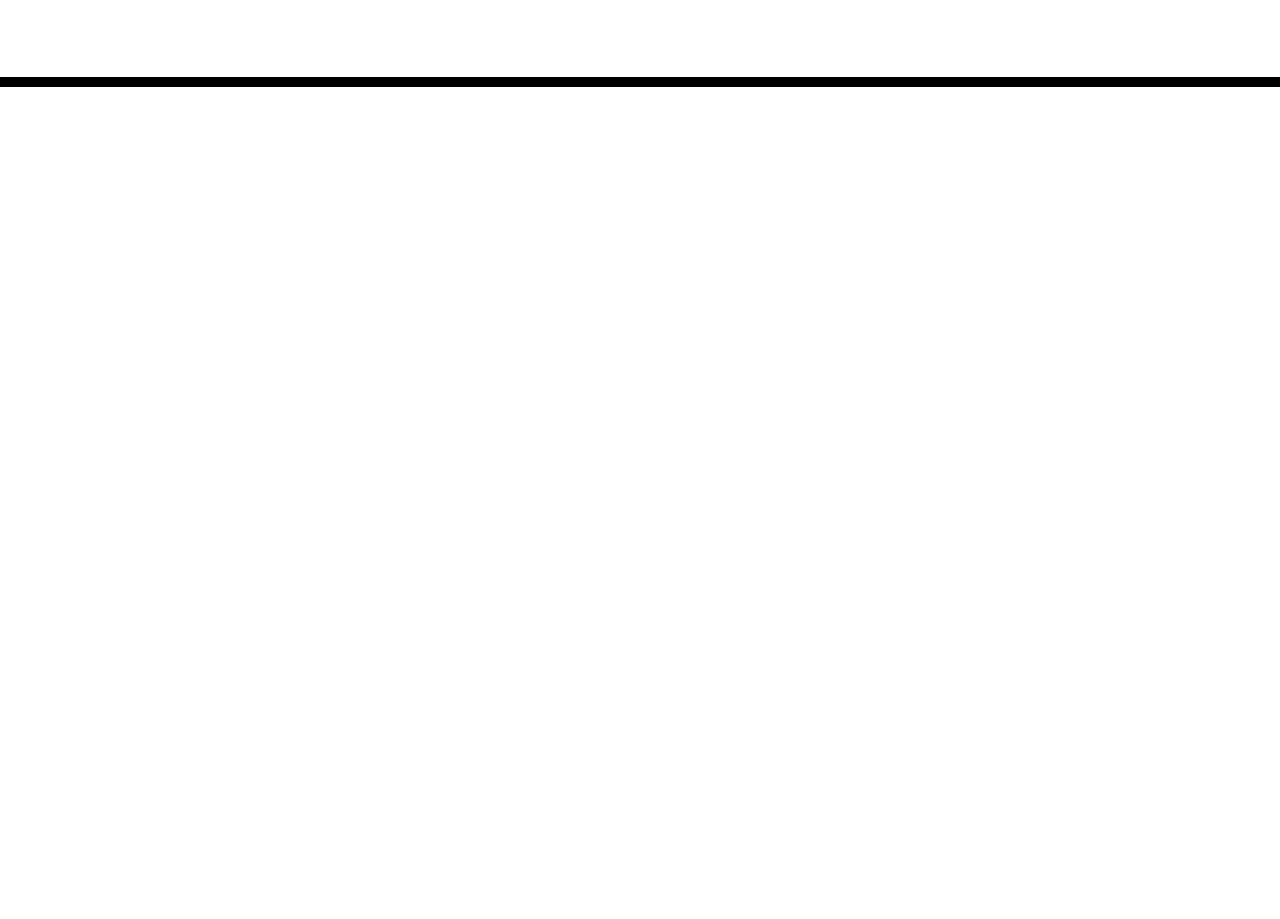
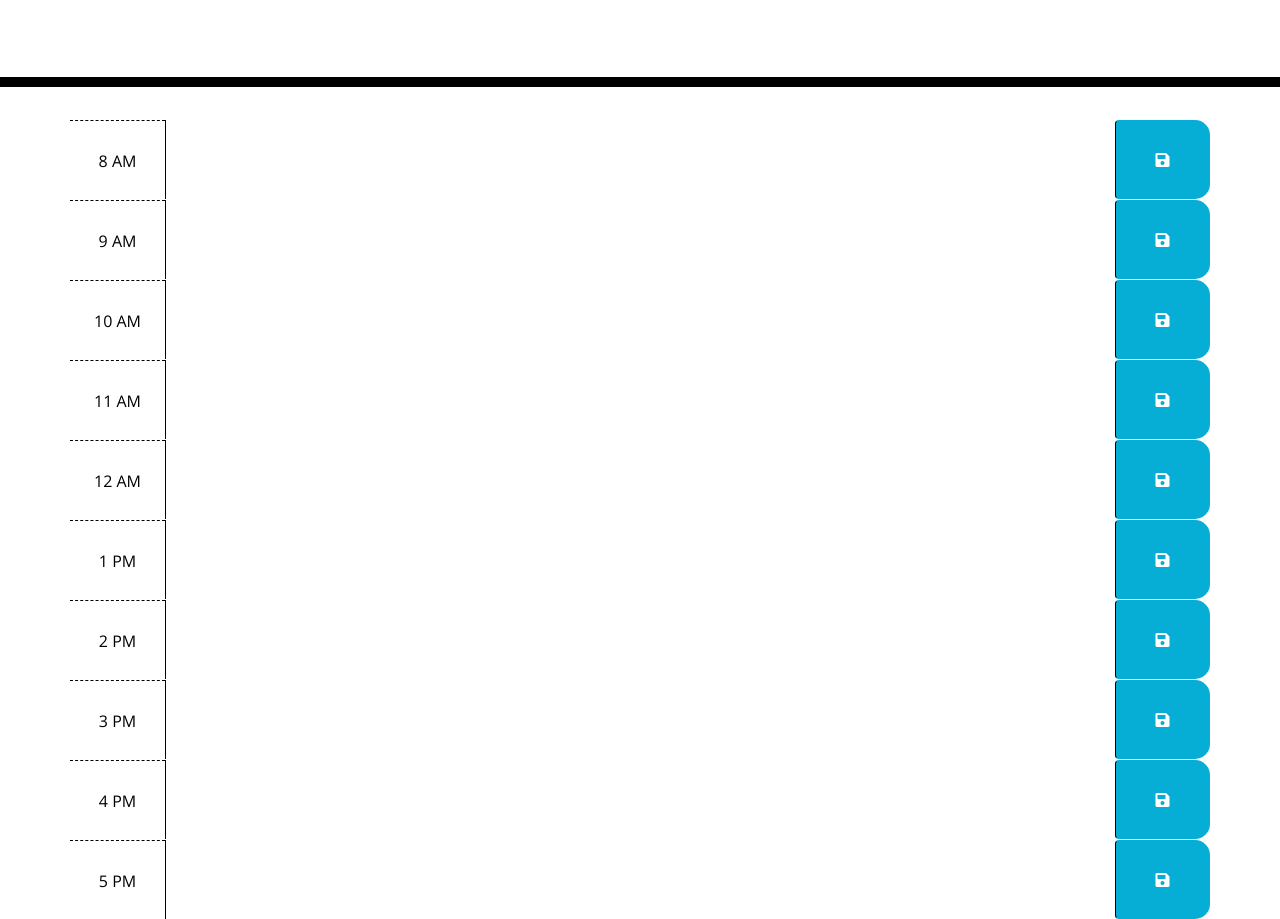
Before and after one commit to Tien24196/Code-for-fun, a plain HTML site: page index.html in a window 1280 px wide. Shown: the part 181-1100 px from the top of the page. Before the commit the page ends 800 px from the top, so only its background shows below. Drawn offline with nearby package versions, Linux system fonts and the light colour scheme.

Commit message:
updated HTML with time slots

```diff
--- a/index.html
+++ b/index.html
@@ -30,9 +30,90 @@
     </header>
     <div class="container">
       <!-- Timeblocks go here -->
+      <div id="hour-8" class="row time-block">
+        <div class="col-md-1 hour">
+                8 AM
+        </div>
+        <textarea class="col-md-10 description"></textarea>
+        <button class="btn saveBtn col-md-1"><i class="fas fa-save"></i></button>
+      </div>
+
+      <div id="hour-9" class="row time-block">
+        <div class="col-md-1 hour">
+                  9 AM
+        </div>
+        <textarea class="col-md-10 description"></textarea>
+        <button class="btn saveBtn col-md-1"><i class="fas fa-save"></i></button>
+      </div>
+
+      <div id="hour-10" class="row time-block">
+        <div class="col-md-1 hour">
+                  10 AM
+        </div>
+        <textarea class="col-md-10 description"></textarea>
+        <button class="btn saveBtn col-md-1"><i class="fas fa-save"></i></button>
+      </div>
+
+      <div id="hour-11" class="row time-block">
+        <div class="col-md-1 hour">
+                   11 AM
+        </div>
+        <textarea class="col-md-10 description"></textarea>
+        <button class="btn saveBtn col-md-1"><i class="fas fa-save"></i></button>
+      </div>
+
+
+      <div id="hour-12" class="row time-block">
+        <div class="col-md-1 hour">
+                     12 AM
+        </div>
+        <textarea class="col-md-10 description"></textarea>
+        <button class="btn saveBtn col-md-1"><i class="fas fa-save"></i></button>
+      </div>
+
+      <div id="hour-1" class="row time-block">
+        <div class="col-md-1 hour">
+                       1 PM
+        </div>
+        <textarea class="col-md-10 description"></textarea>
+        <button class="btn saveBtn col-md-1"><i class="fas fa-save"></i></button>
+      </div>
+
+      <div id="hour-2" class="row time-block">
+        <div class="col-md-1 hour">
+                       2 PM
+        </div>
+        <textarea class="col-md-10 description"></textarea>
+        <button class="btn saveBtn col-md-1"><i class="fas fa-save"></i></button>
+      </div>
+
+      <div id="hour-3" class="row time-block">
+        <div class="col-md-1 hour">
+                        3 PM
+        </div>
+        <textarea class="col-md-10 description"></textarea>
+        <button class="btn saveBtn col-md-1"><i class="fas fa-save"></i></button>
+      </div>
+
+      <div id="hour-4" class="row time-block">
+        <div class="col-md-1 hour">
+                        4 PM
+        </div>
+        <textarea class="col-md-10 description"></textarea>
+        <button class="btn saveBtn col-md-1"><i class="fas fa-save"></i></button>
+      </div>
+
+      <div id="hour-5" class="row time-block">
+        <div class="col-md-1 hour">
+                        5 PM
+        </div>
+        <textarea class="col-md-10 description"></textarea>
+        <button class="btn saveBtn col-md-1"><i class="fas fa-save"></i></button>
+      </div>
     </div>
 
     <script src="https://code.jquery.com/jquery-3.4.1.min.js"></script>
     <script src="https://cdnjs.cloudflare.com/ajax/libs/moment.js/2.24.0/moment.min.js"></script>
+    <script src="./Develop/js/script.js"></script>
   </body>
 </html>
```
